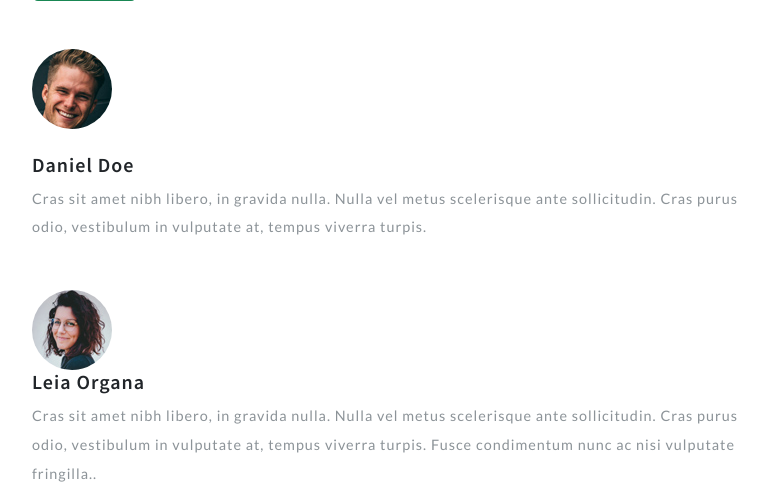
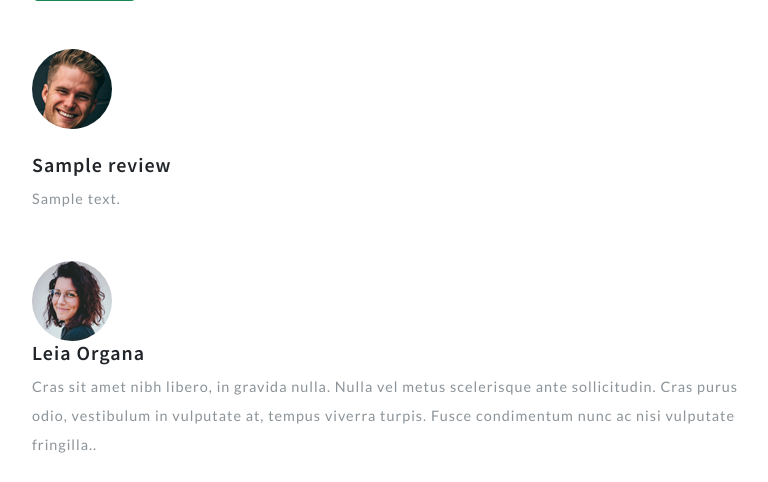
Before and after one commit to Shearer2/Online-cinema, a Django app: template cinema/movies/templates/movies/movie_detail.html in a window 1280 px wide. Shown: the part 2000-2482 px from the top of the page, without its empty margins (430-1198 px from the left). Run offline with Django 4.2, Linux system fonts and the light colour scheme; the template is opened without the code that fills it: values that come from a table or form of the project are taken from there, others are empty; tables that the repository leaves empty hold one stand-in row (values such as "Sample post"); grey boxes marked "Sample" are stand-in pictures; some libraries are stand-ins or nearby versions.

Commit message:
Добавление контроллера для отправки отзывов и сохранения их в базе данных, добавление формы для отзывов, добавление вывода отзывов на сайте.

```diff
--- a/cinema/movies/templates/movies/movie_detail.html
+++ b/cinema/movies/templates/movies/movie_detail.html
@@ -425,17 +425,17 @@
                         </div>
                         <!--  //contact form grid ends here -->
                     </div>
+                    {% for review in movie.reviews_set.all %}
                     <div class="media py-5">
-                        <img src="bundles/images/te2.jpg" class="mr-3 img-fluid" alt="image"
-                             style="outline: none; cursor: inherit;">
+                        <img src="bundles/images/te2.jpg" class="mr-3 img-fluid" alt="image">
                         <div class="media-body mt-4">
-                            <h5 class="mt-0 editContent"
-                                style="outline: none; cursor: inherit;">Daniel Doe</h5>
-                            <p class="mt-2 editContent" style="outline: none; cursor: inherit;">
-                                Cras sit amet nibh libero, in gravida nulla. Nulla vel metus
-                                scelerisque ante sollicitudin. Cras purus odio, vestibulum in
-                                vulputate at, tempus viverra turpis.
+                            <h5 class="mt-0 editContent">
+                                {{ review.name }}
+                            </h5>
+                            <p class="mt-2 editContent">
+                                {{ review.text }}
                             </p>
+
                             <div class="media mt-5 editContent"
                                  style="outline: none; cursor: inherit;">
                                 <a class="pr-3" href="#">
@@ -455,6 +455,7 @@
                             </div>
                         </div>
                     </div>
+                    {% endfor %}
                 </div>
             </div>
         </div>
```
Also changed, not shown: cinema/movies/forms.py (added, +8 -0 lines), cinema/movies/views.py (+16 -3 lines).
